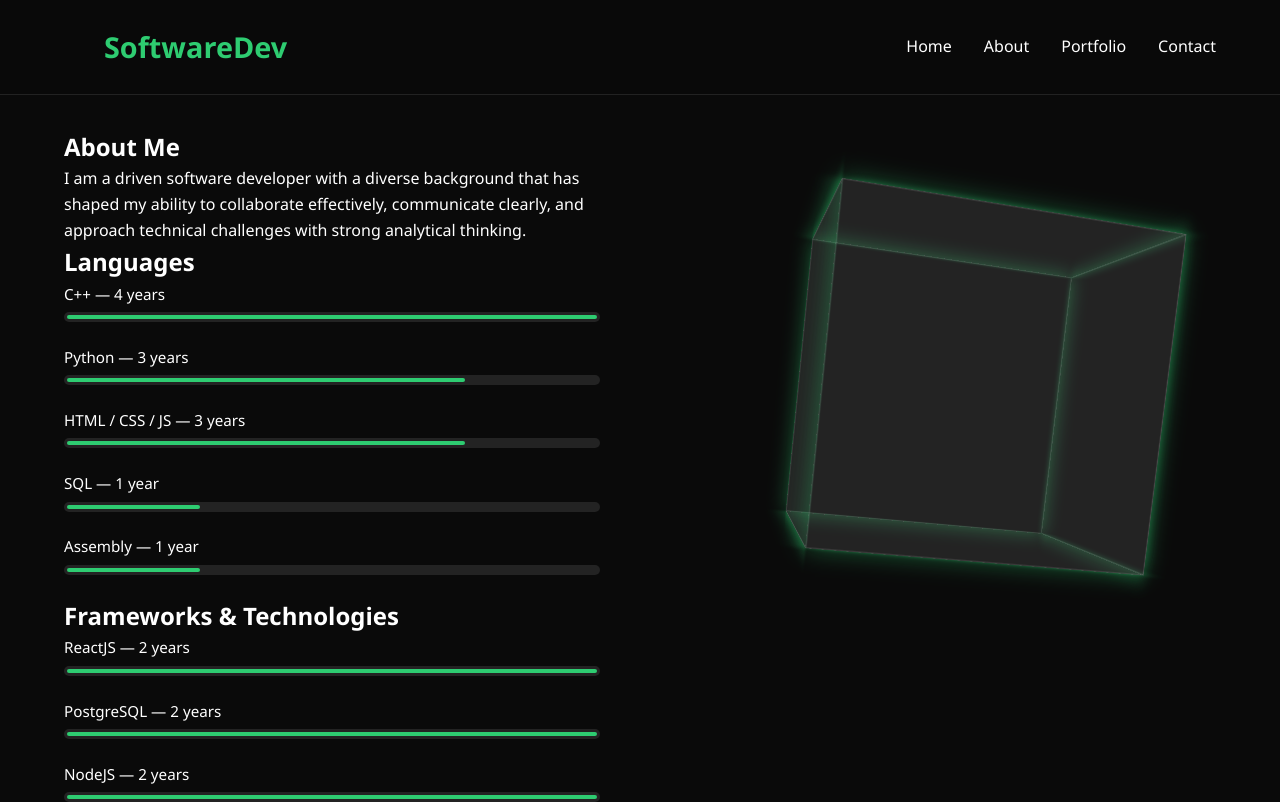
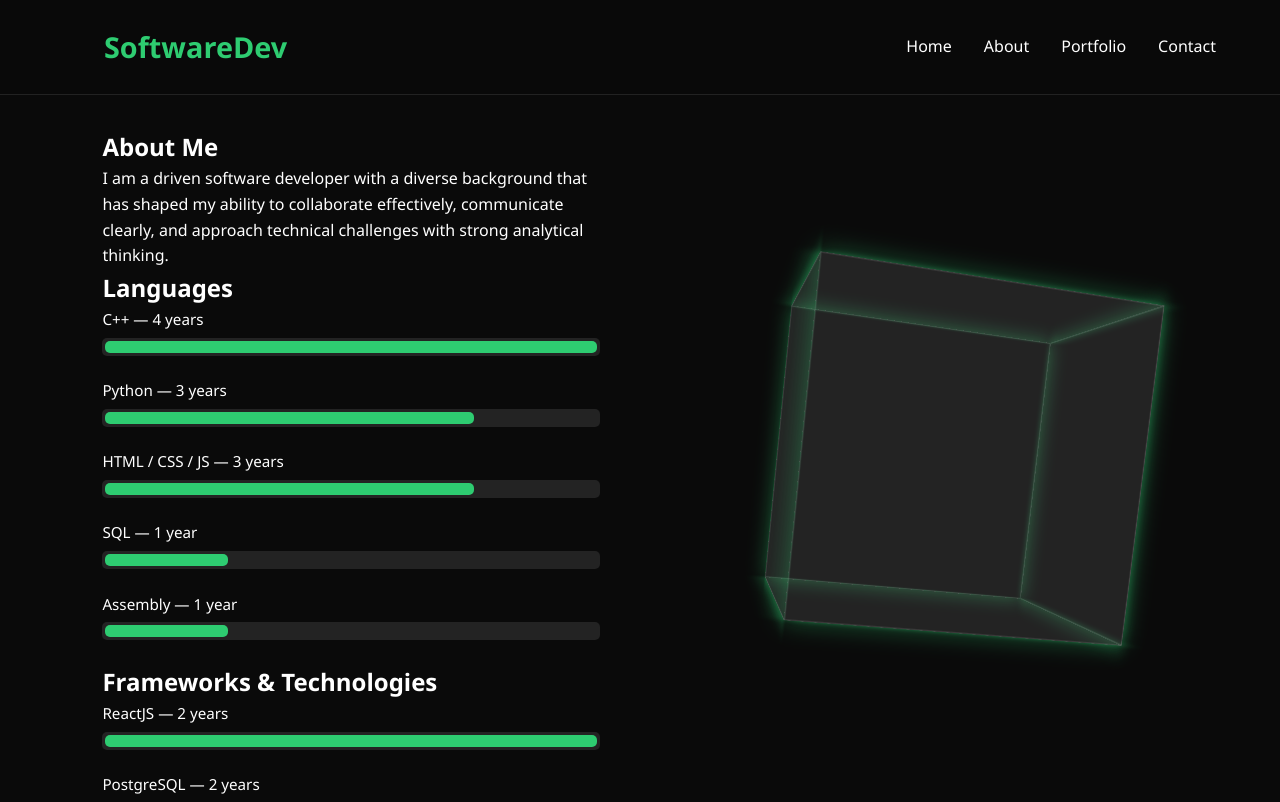
Before and after one commit to FortuneWhyte/portfolio-dev, a React app: page /about in a window 1280 px wide. Shown: the top 802 px of the page. Built offline with nearby package versions, Linux system fonts and the light colour scheme; the HTML template or start-up script is replaced by a standard one.

Commit message:
Fixing Title bar - my works on portfolio page

```diff
--- a/src/css/style.css
+++ b/src/css/style.css
@@ -196,7 +196,7 @@ footer {
 .about-page,
 .contact-page,
 .portfolio-page {
-    padding: 8rem 5% 4rem;
+    padding: 8rem 8% 4rem;
     min-height: 100vh;
 }
 
@@ -474,7 +474,7 @@ footer {
 }
 
 .progress-bar {
-    height: 10px;
+    height: 18px;
     background-color: rgba(255,255,255,0.1);
     overflow: hidden;
 }
```
